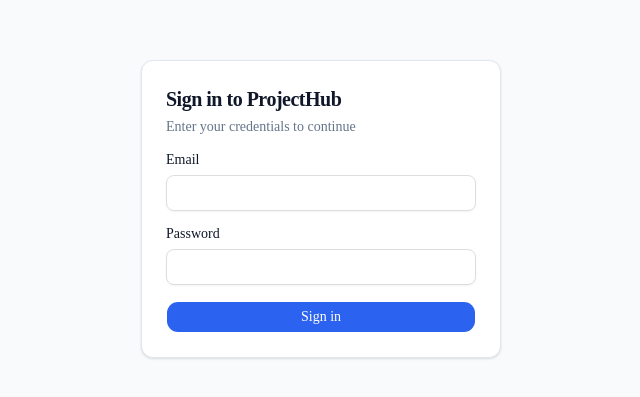
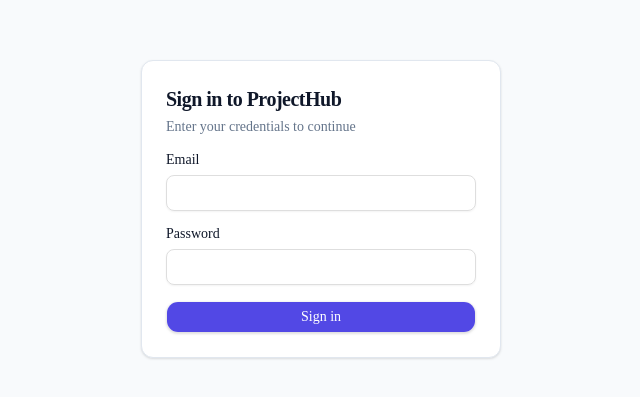
Before and after one commit to sathizz7/project-hub-webapp, a Next.js app: page /login in a window 1280 px wide. Shown: the part 191-588 px from the top of the page, without its empty margins (319-959 px from the left). Built offline with nearby package versions, Linux system fonts and the light colour scheme; no server answers.

Commit message:
style: accent-based Button default; custom scrollbar

```diff
--- a/src/app/globals.css
+++ b/src/app/globals.css
@@ -242,4 +242,20 @@
   .card-raised {
     box-shadow: var(--shadow-md);
   }
+
+  /* Thin custom scrollbar */
+  ::-webkit-scrollbar {
+    width: 6px;
+    height: 6px;
+  }
+  ::-webkit-scrollbar-track {
+    background: transparent;
+  }
+  ::-webkit-scrollbar-thumb {
+    background: hsl(var(--border-strong));
+    border-radius: 9999px;
+  }
+  ::-webkit-scrollbar-thumb:hover {
+    background: hsl(var(--fg-subtle));
+  }
 }
--- a/src/components/ui/button.tsx
+++ b/src/components/ui/button.tsx
@@ -10,7 +10,7 @@
   {
     variants: {
       variant: {
-        default: "bg-primary text-primary-foreground [a]:hover:bg-primary/80",
+        default: "bg-accent text-accent-fg shadow-sm hover:bg-accent-strong active:bg-accent-strong/90",
         outline:
           "border-border bg-background hover:bg-muted hover:text-foreground aria-expanded:bg-muted aria-expanded:text-foreground dark:border-input dark:bg-input/30 dark:hover:bg-input/50",
         secondary:
```
